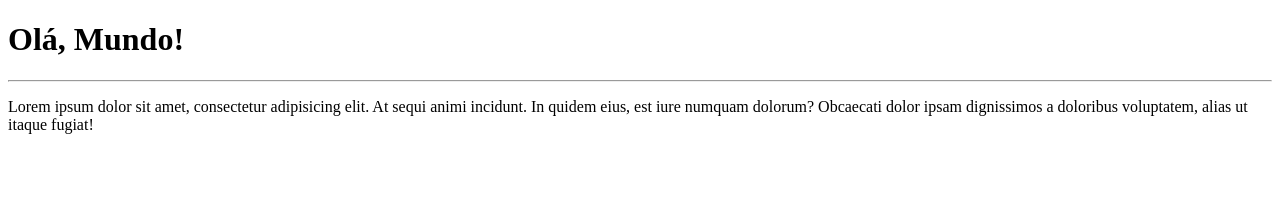
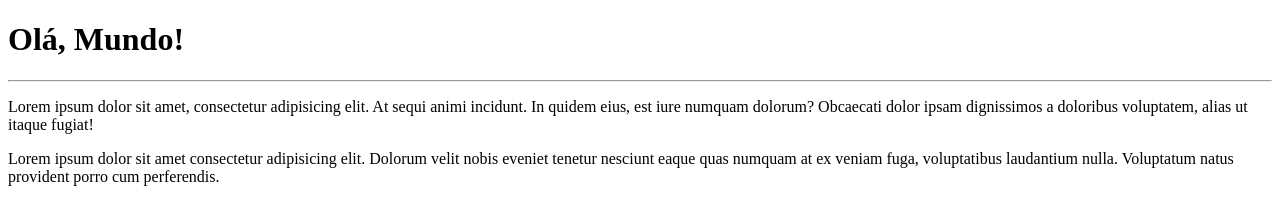
Before and after one commit to lucianoFerreiraa/Ola-Mundo, a plain HTML site: page site/index.html in a window 1280 px wide. Drawn offline with Linux system fonts and the light colour scheme.

Commit message:
Adicionei um paragrafo.

```diff
--- a/site/index.html
+++ b/site/index.html
@@ -10,5 +10,6 @@
     <h1>Olá, Mundo!</h1>
     <hr>
     <p>Lorem ipsum dolor sit amet, consectetur adipisicing elit. At sequi animi incidunt. In quidem eius, est iure numquam dolorum? Obcaecati dolor ipsam dignissimos a doloribus voluptatem, alias ut itaque fugiat!</p>
+    <p>Lorem ipsum dolor sit amet consectetur adipisicing elit. Dolorum velit nobis eveniet tenetur nesciunt eaque quas numquam at ex veniam fuga, voluptatibus laudantium nulla. Voluptatum natus provident porro cum perferendis.</p>
 </body>
 </html>
```
